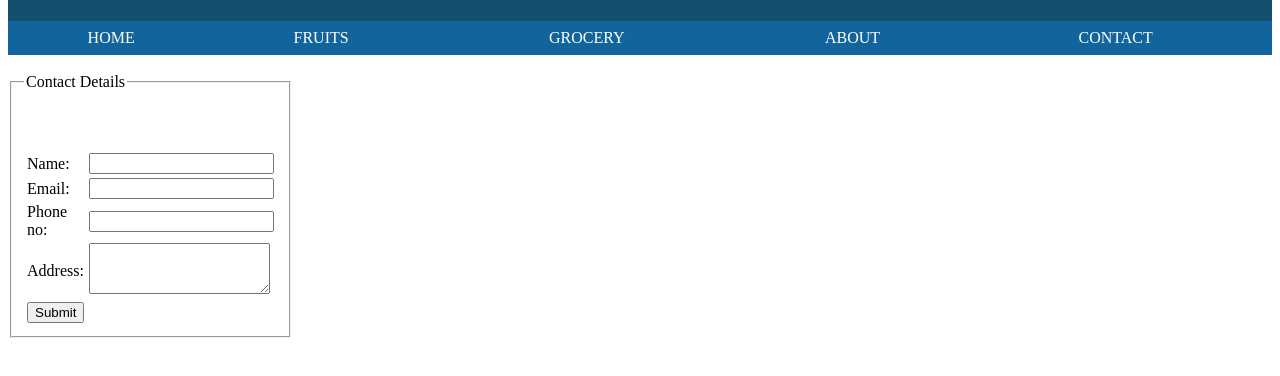
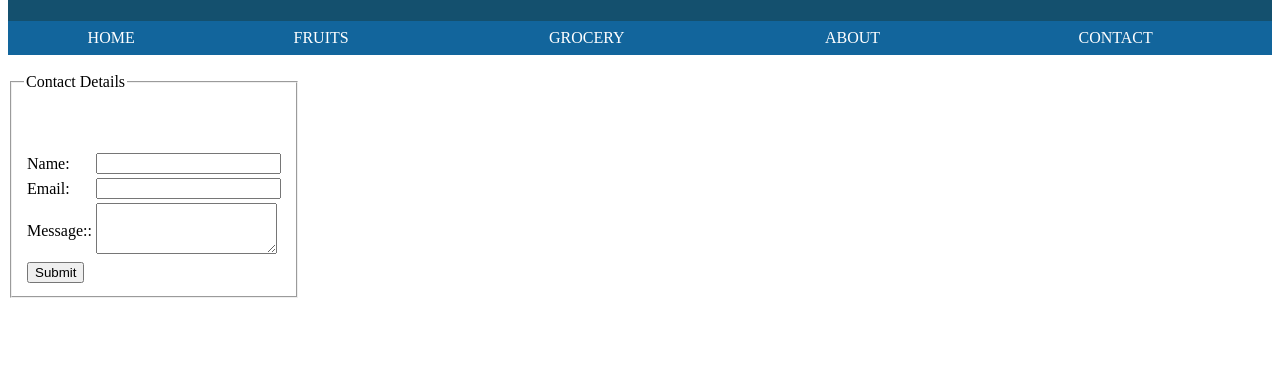
Before and after one commit to AliZafar121/Menu, a plain HTML site: page Contact.html in a window 1280 px wide. Shown: the part 144-520 px from the top of the page. Drawn offline with Linux system fonts and the light colour scheme.

Commit message:
Update Contact.html

```diff
--- a/Contact.html
+++ b/Contact.html
@@ -64,14 +64,10 @@
                         <td><input type="email" name="email" id="email"></td>
                     </tr>
                     <br>
-                    <tr>
-                        <td><label for="Phone">Phone no:</label></td>
-                        <td><input type="text" name="number" id="number" maxlength="11"></td>
-                    </tr>
                     <br>
                     <tr>
-                        <td><label for="Address:">Address:</label></td>
-                      <td><textarea rows="3" input type="text" name="address" id="name"></textarea></td>
+                        <td><label for="Message:">Message::</label></td>
+                        <td><textarea rows="3" input type="text" name="address" id="name"></textarea></td>
                     </tr>
                     <tr>
                         <td class="but"> <button>Submit</button></td>
```
